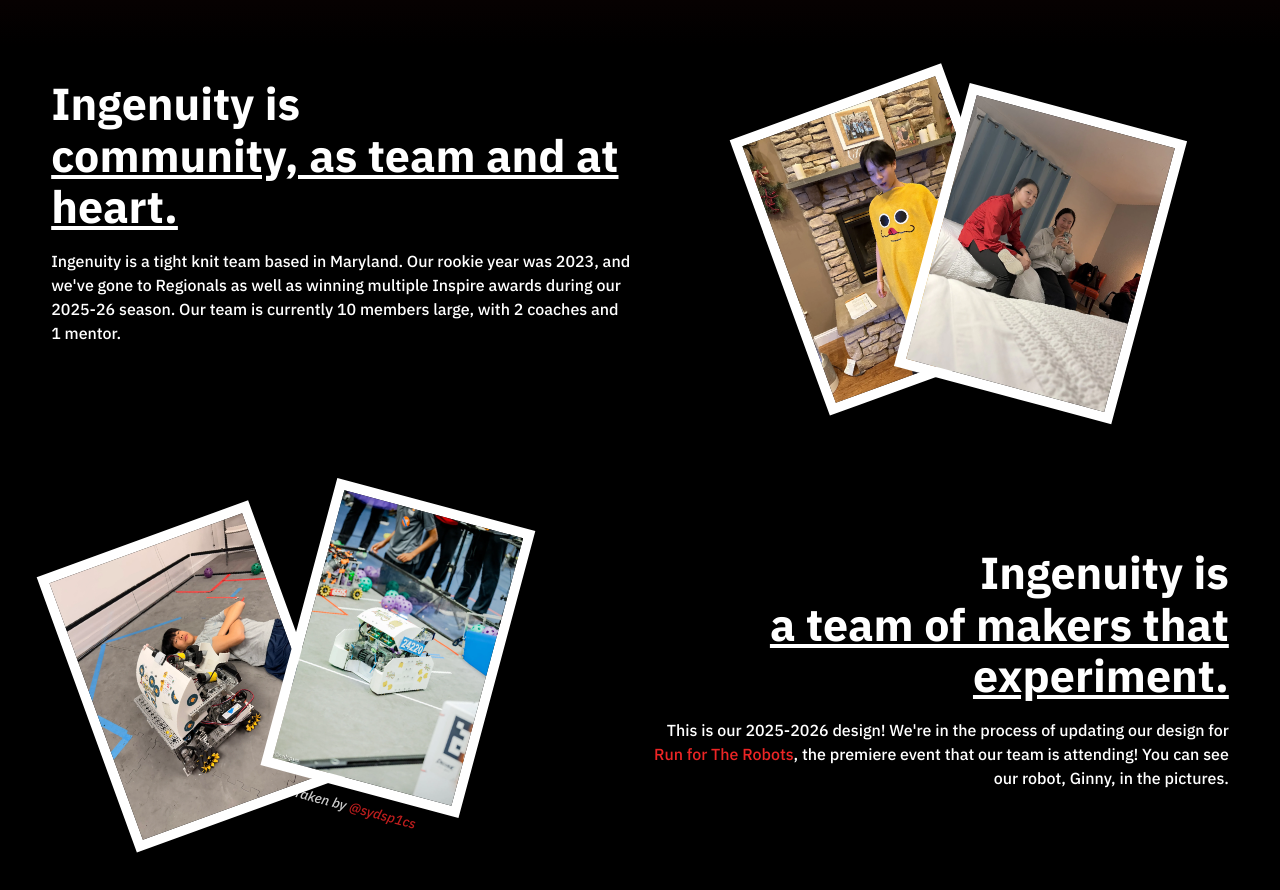
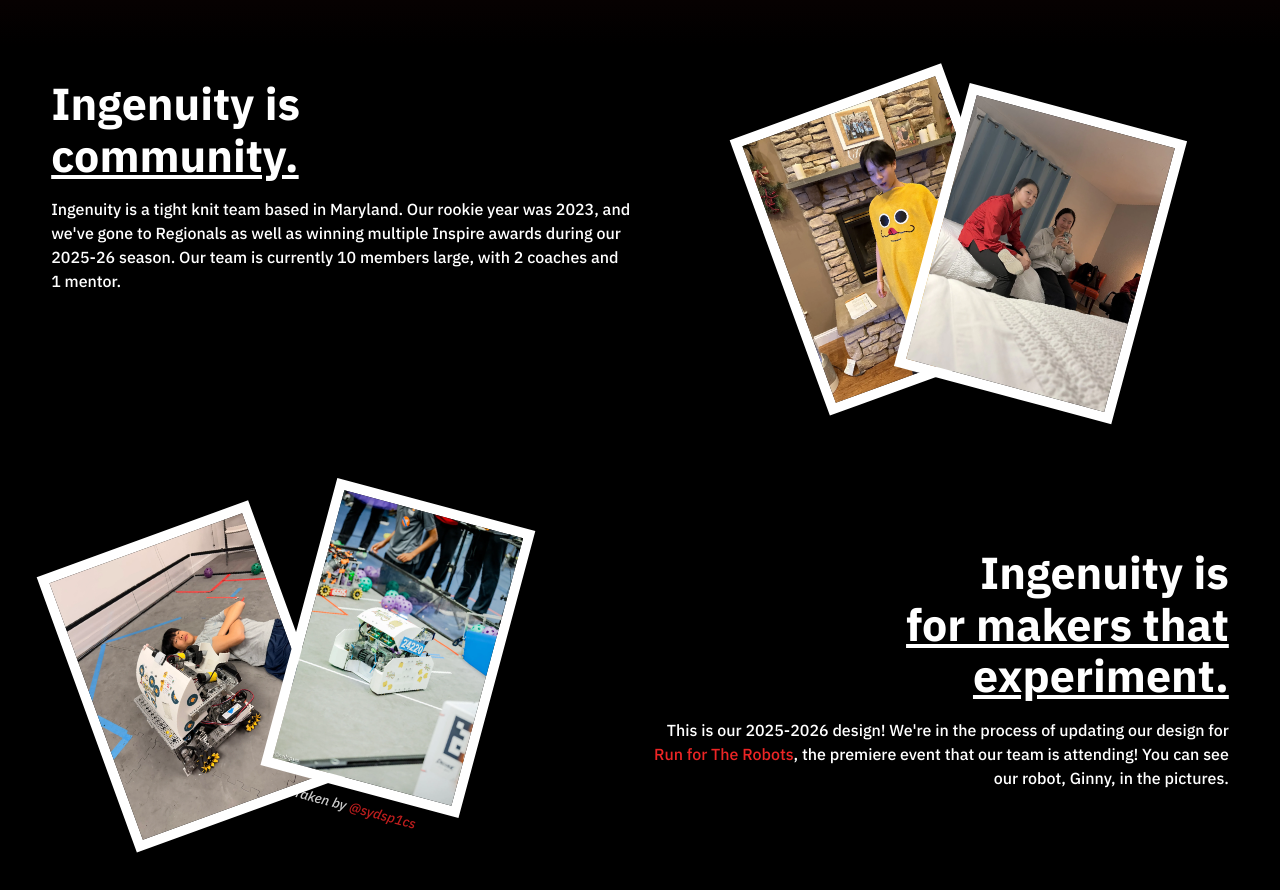
Before and after one commit to Ingenuity-24220/website-v2, a SvelteKit app: page / in a window 1280 px wide. Shown: the part 865-1755 px from the top of the page. Built offline with nearby package versions, Linux system fonts and the light colour scheme.

Commit message:
fix(misc): wording and other stuff

```diff
--- a/src/routes/+page.svelte
+++ b/src/routes/+page.svelte
@@ -26,10 +26,7 @@
     import costco from '$lib/assets/logos/costco.svg'
     import chipotle from '$lib/assets/logos/chipotle.svg'
     import Footer from '$lib/components/footer.svelte'
-    import { resolve } from '$app/paths';
     import { flip } from 'svelte/animate';
-    import { fade } from 'svelte/transition';
-    import { onMount } from 'svelte';
 	import Header from '$lib/components/header.svelte';
 
     const members = {
@@ -303,7 +300,7 @@
     </h2> -->
     <div class="block-grid">
         <div class="left about">
-            <h2>Ingenuity is <br><u>community, as team and at heart.</u></h2>
+            <h2>Ingenuity is <br><u>community.</u></h2>
             <p>
                 Ingenuity is a tight knit team based in Maryland.
                 <!-- <br> -->
@@ -321,14 +318,13 @@
     </div>
     <div class="block-grid">
         <div class="right robot">
-            <h2>Ingenuity is <br><u>a team of makers that experiment.</u></h2>
+            <h2>Ingenuity is <br><u>for makers that experiment.</u></h2>
             <p>
                 This is our 2025-2026 design! We're in the process of updating our design for <a href="https://www.kyfirstrobotics.org/runfortherobots">Run for The Robots</a>, the premiere event that our team is attending! You can see our robot, Ginny, in the pictures.
             </p>
         </div>
         <div class="left image-robot">
             <img class="robot-img-1" src={robot1} alt="Our 2025-2026 robot, Ginny, next to Erik">
-            <!-- TODO: for one w/o erik cite author (@sydsp1cs)-->
              <figure>
                 <img class="robot-img-2" src={robot2} alt="Our robot Ginny during a practice round">
                 <figcaption>
```
